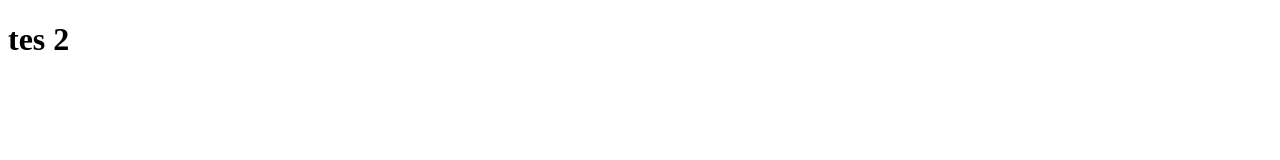
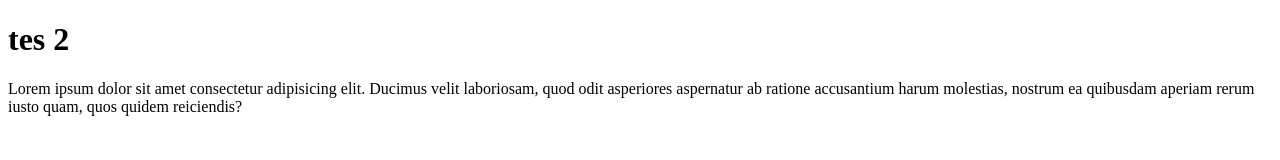
Before and after one commit to jodiarmalaikayudha/tes2, a plain HTML site: page index.html in a window 1280 px wide. Drawn offline with Linux system fonts and the light colour scheme.

Commit message:
nambah data gw local tambah pargrap

```diff
--- a/index.html
+++ b/index.html
@@ -8,5 +8,6 @@
 </head>
 <body>
     <h1>tes 2</h1>
+    <p>Lorem ipsum dolor sit amet consectetur adipisicing elit. Ducimus velit laboriosam, quod odit asperiores aspernatur ab ratione accusantium harum molestias, nostrum ea quibusdam aperiam rerum iusto quam, quos quidem reiciendis?</p>
 </body>
 </html>
```
